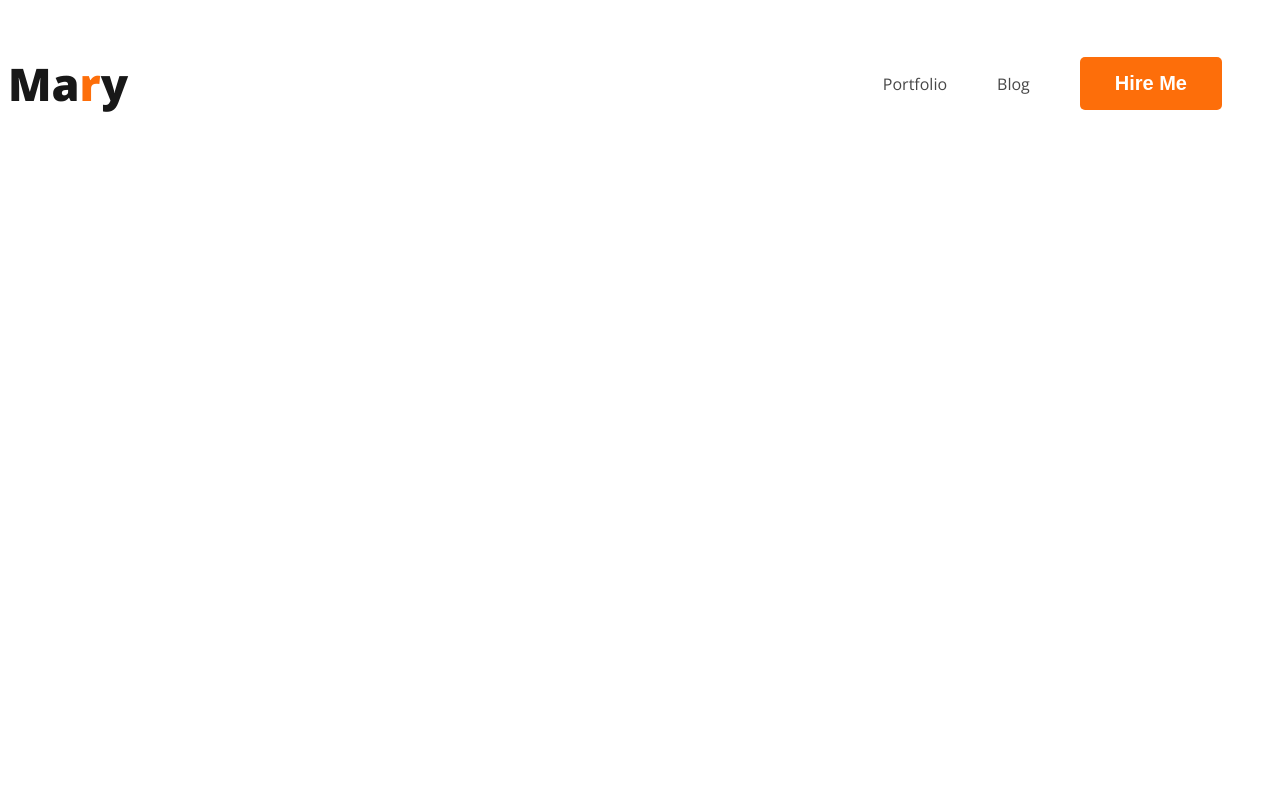
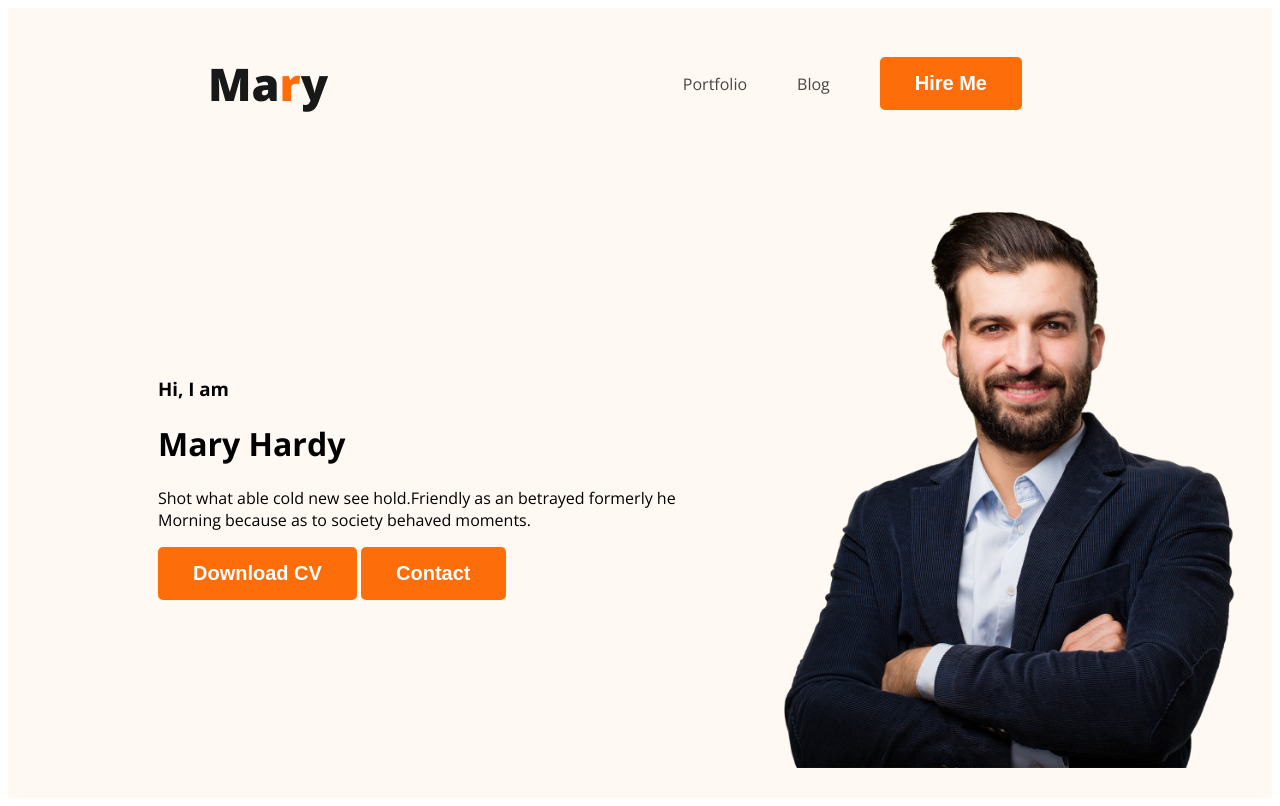
Before and after one commit to akashseub/my-first-portfolio, a plain HTML site: page index.html in a window 1280 px wide. Drawn offline with nearby package versions, Linux system fonts and the light colour scheme.

Commit message:
design benner section

```diff
--- a/index.html
+++ b/index.html
@@ -12,7 +12,7 @@
 </head>
 
 <body>
-    <header>
+    <header class="header">
         <nav>
             <h3 class="nav-title">Ma<span class="primary-color">r</span>y</h3>
             <ul>
@@ -21,6 +21,17 @@
                 <li><button class="btn-primary">Hire Me</button></li>
             </ul>
         </nav>
+
+        <div class="banner">
+            <div class="banner-content">
+                <h3>Hi, I am</h3>
+                <h1>Mary Hardy</h1>
+                <p>Shot what able cold new see hold.Friendly as an betrayed formerly he Morning because as to society behaved moments.</p>
+                <button class="btn-primary">Download CV</button>
+                <button class="btn-primary">Contact</button>
+            </div>
+            <img class="profile-pic" src="images/hardy.png" alt="" srcset="">
+        </div>
     </header>
 
     <main>
--- a/styles/portfolio.css
+++ b/styles/portfolio.css
@@ -11,6 +11,7 @@ body {
     color: #181818;
     font-size: 45px;
     font-weight: 800;
+    cursor: pointer;
 }
 
 .btn-primary {
@@ -24,11 +25,17 @@ body {
     cursor: pointer;
 }
 
+/* header related style  */
+.header{
+    background-color: #FFF8F3;
+}
+
 /* nav related style  */
 nav {
     display: flex;
     align-items: center;
     justify-content: space-between;
+    margin: 0 200px;
 }
 
 nav>ul {
@@ -45,3 +52,13 @@ nav a {
     text-decoration: none;
     color: #474747;
 }
+
+.banner{
+    padding: 30px 30px 30px 150px;
+    display: flex;
+    align-items: center;
+}
+
+.banner .profile-pic{
+    width: 500px;
+}
```
